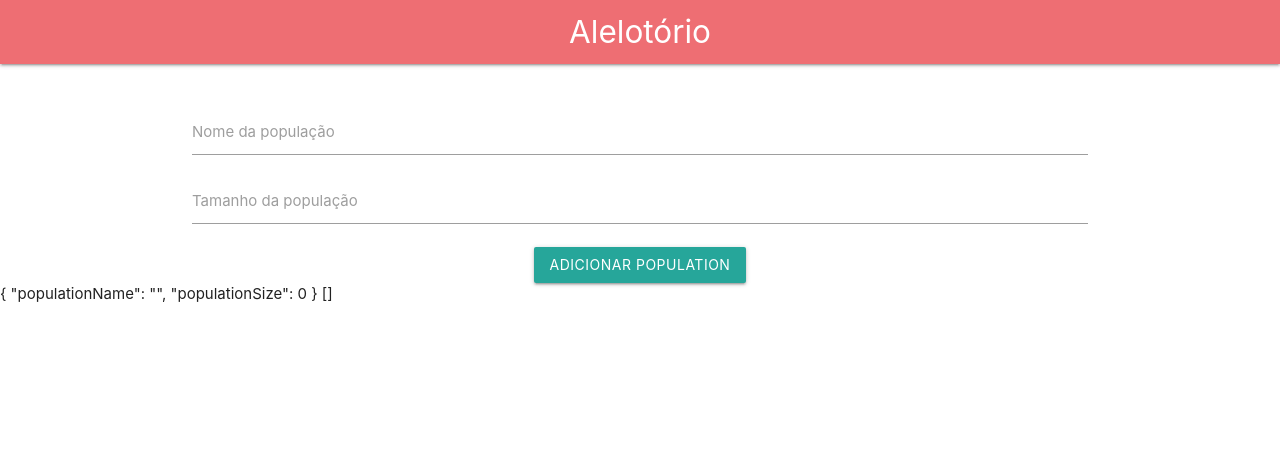
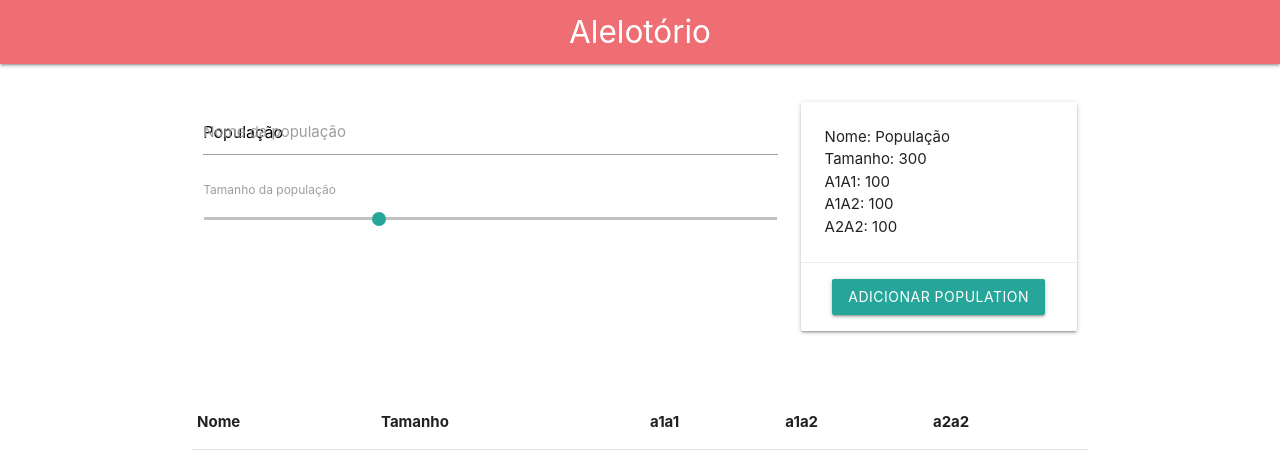
Before and after one commit to EdikoCruz/alelotorio, a Vue app: page / in a window 1280 px wide. Shown: the top 466 px of the page. Built offline with nearby package versions, Linux system fonts and the light colour scheme.

Commit message:
Add aXaX and table

```diff
--- a/src/main.ts
+++ b/src/main.ts
@@ -6,6 +6,8 @@ import './registerServiceWorker';
 
 import '../node_modules/materialize-css/dist/css/materialize.min.css';
 import '../node_modules/materialize-css/dist/js/materialize.min.js';
+// import '../node_modules/materialize-css/extras/noUiSlider/nouislider.css';
+// import '../node_modules/materialize-css/extras/noUiSlider/nouislider.min.js';
 
 Vue.config.productionTip = false;
 
--- a/src/views/Home.vue
+++ b/src/views/Home.vue
@@ -1,6 +1,7 @@
 <template>
-  <div class="home">
-    <form action="#" class="form-population container center-align">
+  <div class="home container">
+    <div class="row create-population">
+      <form action="#" class="center-align col s8">
         <div class="input-field">
           <input
             id="population-name"
@@ -11,21 +12,59 @@
           <label for="population-name">Nome da população</label>
         </div>
         <div class="input-field">
+          <p class="range-field left-align">
+            <label for="population-size">Tamanho da população</label>
             <input
               id="population-size"
-          type="number"
-          placeholder=""
-          class="validate"
+              type="range"
               v-model="populationSize"
               :min="populationSizeMin"
-          :max="populationSizeMax">
-        <label for="population-size">Tamanho da população</label>
+              :max="populationSizeMax"/>
+          </p>
         </div>
-      <button class="waves-effect waves-light btn" @click="addPopulation">Adicionar population</button>
       </form>
 
-    {{ population }}
-    {{ populations }}
+      <div class="col s4">
+        <div class="card horizontal">
+          <div class="card-stacked">
+            <div class="card-content">
+              <p>Nome: {{populationName}}</p>
+              <p>Tamanho: {{populationSize}}</p>
+              <p>A1A1: {{a1a1}}</p>
+              <p>A1A2: {{a1a2}}</p>
+              <p>A2A2: {{a2a2}}</p>
+            </div>
+            <div class="card-action center-align">
+              <button class="waves-effect waves-light btn" @click="addPopulation">Adicionar population</button>
+            </div>
+          </div>
+        </div>
+      </div>
+    </div>
+
+
+    <div class="row">
+      <table>
+        <thead>
+          <tr>
+              <th>Nome</th>
+              <th>Tamanho</th>
+              <th>a1a1</th>
+              <th>a1a2</th>
+              <th>a2a2</th>
+          </tr>
+        </thead>
+        <tbody>
+          <tr v-for=" (p, i) in populations" :key='i'>
+            <td>{{p.populationName}}</td>
+            <td>{{p.populationSize}}</td>
+            <td>{{p.a1a1}}</td>
+            <td>{{p.a1a2}}</td>
+            <td>{{p.a2a2}}</td>
+          </tr>
+        </tbody>
+      </table>
+    </div>
   </div>
 </template>
 
@@ -35,18 +74,18 @@ import { Component, Vue } from 'vue-property-decorator';
 @Component({
   data() {
     return {
-      populationName: '',
-      populationSize: '',
+      populationName: 'População',
+      populationSize: '300',
       populationSizeMin: 1,
-      populationSizeMax: 10000,
+      populationSizeMax: 1000,
       populations: [],
     };
   },
 
   methods: {
     clearPopulation(): void {
-      (this as any).populationName = '';
-      (this as any).populationSize = '';
+      (this as any).populationName = 'População';
+      (this as any).populationSize = '300';
     },
     addPopulation(): void {
       if ((this as any).populationIsValid) {
@@ -57,17 +96,41 @@ import { Component, Vue } from 'vue-property-decorator';
   },
 
   computed: {
+    a1a1(): number {
+      let total = Math.floor(Number((this as any).populationSize) / 3); // 1/3
+      if (Number((this as any).populationSize % 3 === 2)) {
+        total = total + 1;
+      }
+      return total;
+    },
+    a1a2(): number {
+      let total = Math.floor(Number((this as any).populationSize) / 3); // 1/3
+      if (Number((this as any).populationSize % 3 === 1)) {
+        total = total + 1;
+      }
+      return total;
+    },
+    a2a2(): number {
+      let total = Math.floor(Number((this as any).populationSize) / 3); // 1/3
+      if (Number((this as any).populationSize % 3 === 2)) {
+        total = total + 1;
+      }
+      return total;
+    },
     population(): any {
       return {
         populationName: (this as any).populationName,
         populationSize: Number((this as any).populationSize),
+        a1a1: (this as any).a1a1,
+        a1a2: (this as any).a1a2,
+        a2a2: (this as any).a2a2,
       };
     },
-    populationIsValid(): Boolean {
-      let isValid = true
-      isValid = isValid && (this as any).populationName.length > 0
-      isValid = isValid && Number((this as any).populationSize) >= Number((this as any).populationSizeMin)
-      isValid = isValid && Number((this as any).populationSize) <= Number((this as any).populationSizeMax)
+    populationIsValid(): boolean {
+      let isValid = true;
+      isValid = isValid && (this as any).populationName.length > 0;
+      isValid = isValid && Number((this as any).populationSize) >= Number((this as any).populationSizeMin);
+      isValid = isValid && Number((this as any).populationSize) <= Number((this as any).populationSizeMax);
       return isValid;
     },
   },
@@ -76,7 +139,7 @@ export default class Home extends Vue {}
 </script>
 
 <style lang="scss">
-.form-population{
-  padding-top: 30px;
+.create-population{
+  padding: 30px 0;
 }
 </style>
```
Lines whose indentation alone changed are shown as unchanged.
